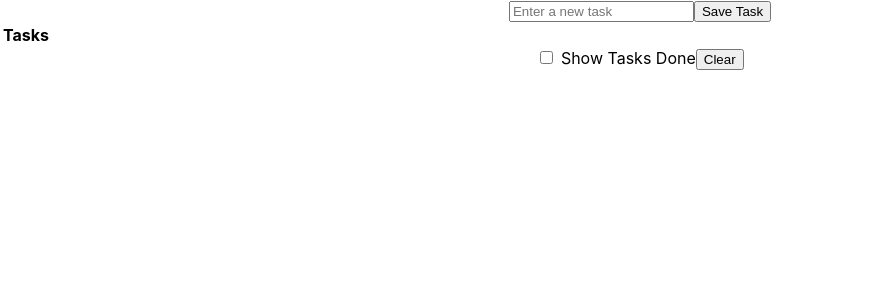
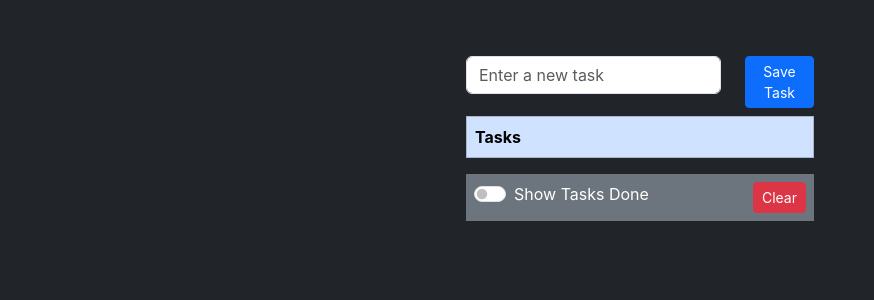
Before and after one commit to gabrielzepeda1/react-taskapp-localstorage, a React (Create React App) app: page / in a window 1280 px wide. Shown: the top 300 px of the page, without its empty margins (0-874 px from the left). Built offline with nearby package versions, Linux system fonts and the light colour scheme.

Commit message:
Add Bootstrap and Container component

```diff
--- a/package.json
+++ b/package.json
@@ -6,6 +6,7 @@
     "@testing-library/jest-dom": "^5.17.0",
     "@testing-library/react": "^13.4.0",
     "@testing-library/user-event": "^13.5.0",
+    "bootstrap": "^5.3.2",
     "react": "^18.2.0",
     "react-dom": "^18.2.0",
     "react-scripts": "5.0.1",
--- a/src/App.js
+++ b/src/App.js
@@ -3,6 +3,7 @@
 import TaskCreator from "./components/TaskCreator";
 import { TaskTable } from "./components/TaskTable";
 import VisibilityControl from "./components/VisibilityControl";
+import Container from "./components/Container";
 
 function App() {
   const [taskItems, setTaskItems] = useState([]);
@@ -25,9 +26,9 @@
   };
 
   const cleanTasks = () => {
-    setTaskItems(taskItems.filter(task => !task.done))
+    setTaskItems(taskItems.filter((task) => !task.done));
     setShowCompleted(false);
-  }
+  };
 
   useEffect(() => {
     let data = localStorage.getItem("tasks");
@@ -41,7 +42,9 @@
   }, [taskItems]);
 
   return (
-    <div className="App">
+    <main className="bg-dark vh-100 text-white">
+      <div className="container p-4 ">
+        <Container>
           <TaskCreator createNewTask={createNewTask} />
           <TaskTable tasks={taskItems} toggleTask={toggleTask} />
           <VisibilityControl
@@ -56,7 +59,9 @@
               showCompleted={showCompleted}
             />
           )}
+        </Container>
       </div>
+    </main>
   );
 }
 
--- /dev/null
+++ b/src/components/Container.js
@@ -0,0 +1,11 @@
+import React from "react";
+
+const Container = ({ children }) => {
+  return (
+    <div className="container p-4">
+      <div className="col-md-4 offset-md-4">{children}</div>
+    </div>
+  );
+};
+
+export default Container;
--- a/src/components/TaskCreator.jsx
+++ b/src/components/TaskCreator.jsx
@@ -6,22 +6,25 @@
 
   const handleSubmit = (e) => {
     e.preventDefault();
-    createNewTask(newTaskName)
+    createNewTask(newTaskName);
     setNewTaskName("");
   };
 
   return (
-    <>
-      <form onSubmit={handleSubmit}>
+      <form onSubmit={handleSubmit} className="my-2 row">
+        <div className="col-9">
           <input
             type="text"
             placeholder="Enter a new task"
             value={newTaskName}
             onChange={(e) => setNewTaskName(e.target.value)}
+            className="form-control"
           />
-        <button>Save Task</button>
+        </div>
+        <div className="col-3">
+          <button className="btn btn-primary btn-sm">Save Task</button>
+        </div>
       </form>
-    </>
   );
 };
 
--- a/src/components/TaskRow.jsx
+++ b/src/components/TaskRow.jsx
@@ -3,7 +3,7 @@
 const TaskRow = ({ task, toggleTask }) => {
   return (
     <tr key={task.name}>
-            <td>
+            <td className='d-flex justify-content-between'>
               {task.name}
               <input type="checkbox" checked={task.done}
               onChange={() => toggleTask(task)}  />
--- a/src/components/TaskTable.jsx
+++ b/src/components/TaskTable.jsx
@@ -17,9 +17,9 @@
 
 
   return (
-    <table>
+    <table className="table table-dark table-striped table-bordered border-secondary">
       <thead>
-        <tr>
+        <tr className="table-primary">
           <th>Tasks</th>
         </tr>
       </thead>
--- a/src/components/VisibilityControl.jsx
+++ b/src/components/VisibilityControl.jsx
@@ -10,14 +10,15 @@
     }
 
   return (
-    <div>
-        <input
+    <div className='d-flex justify-content-between bg-secondary text-white text-center p-2 border-secondary'>
+        <div className='form-check form-switch'><input
+          className='form-check-input'
           type="checkbox"
           onChange={(e) => setShowCompleted(e.target.checked)}
         />{" "}
-        <label>Show Tasks Done</label>
+        <label>Show Tasks Done</label></div>
 
-        <button onClick={handleDelete}>
+        <button onClick={handleDelete} className='btn btn-danger btn-sm'>
             Clear
         </button>
       </div>
--- a/src/index.js
+++ b/src/index.js
@@ -1,5 +1,6 @@
 import React from 'react';
 import ReactDOM from 'react-dom/client';
+import 'bootstrap/dist/css/bootstrap.min.css'
 import './index.css';
 import App from './App';
 
```
Also changed, not shown: 1 other file (tests, documents, lock files or other folders). Lines whose indentation alone changed are shown as unchanged.
